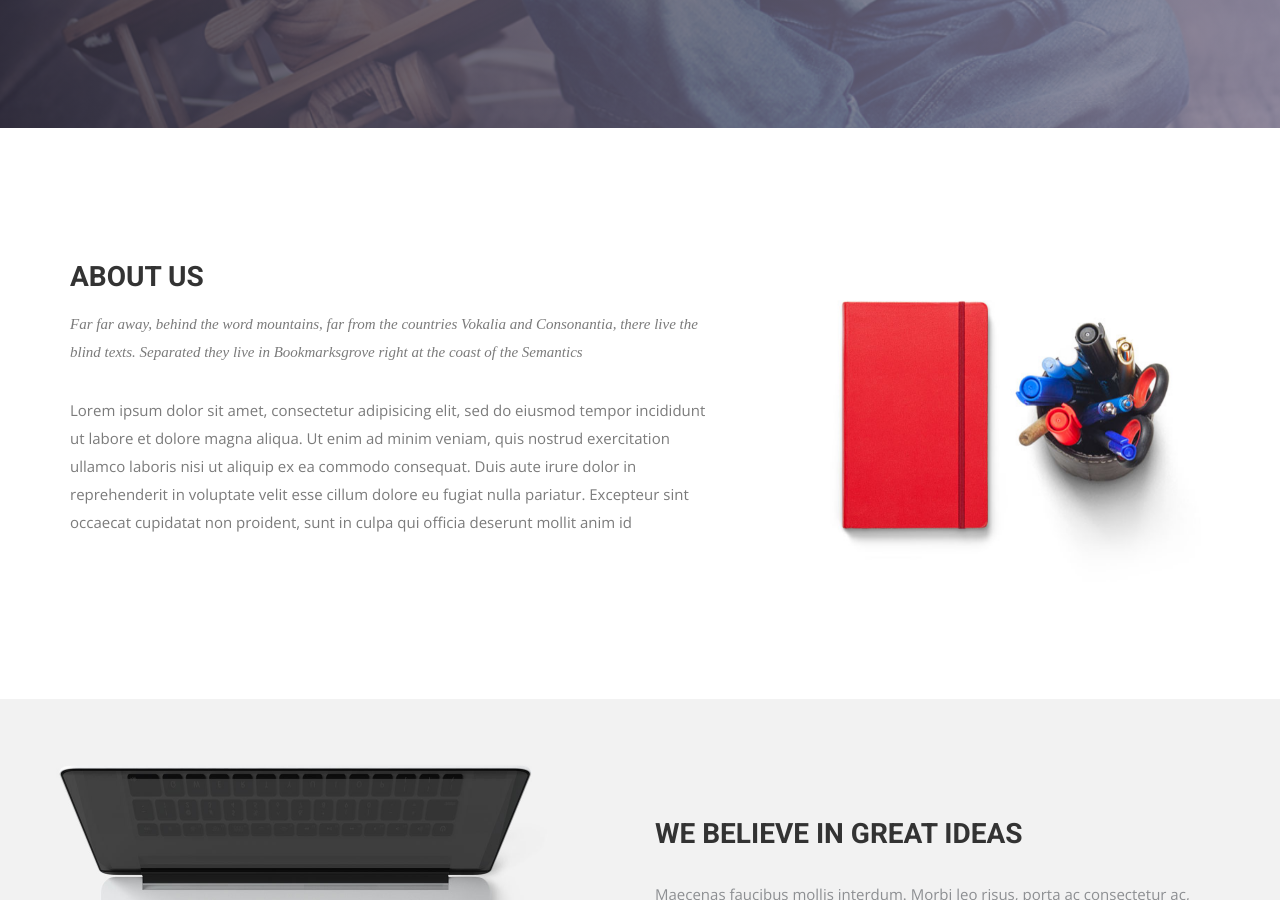
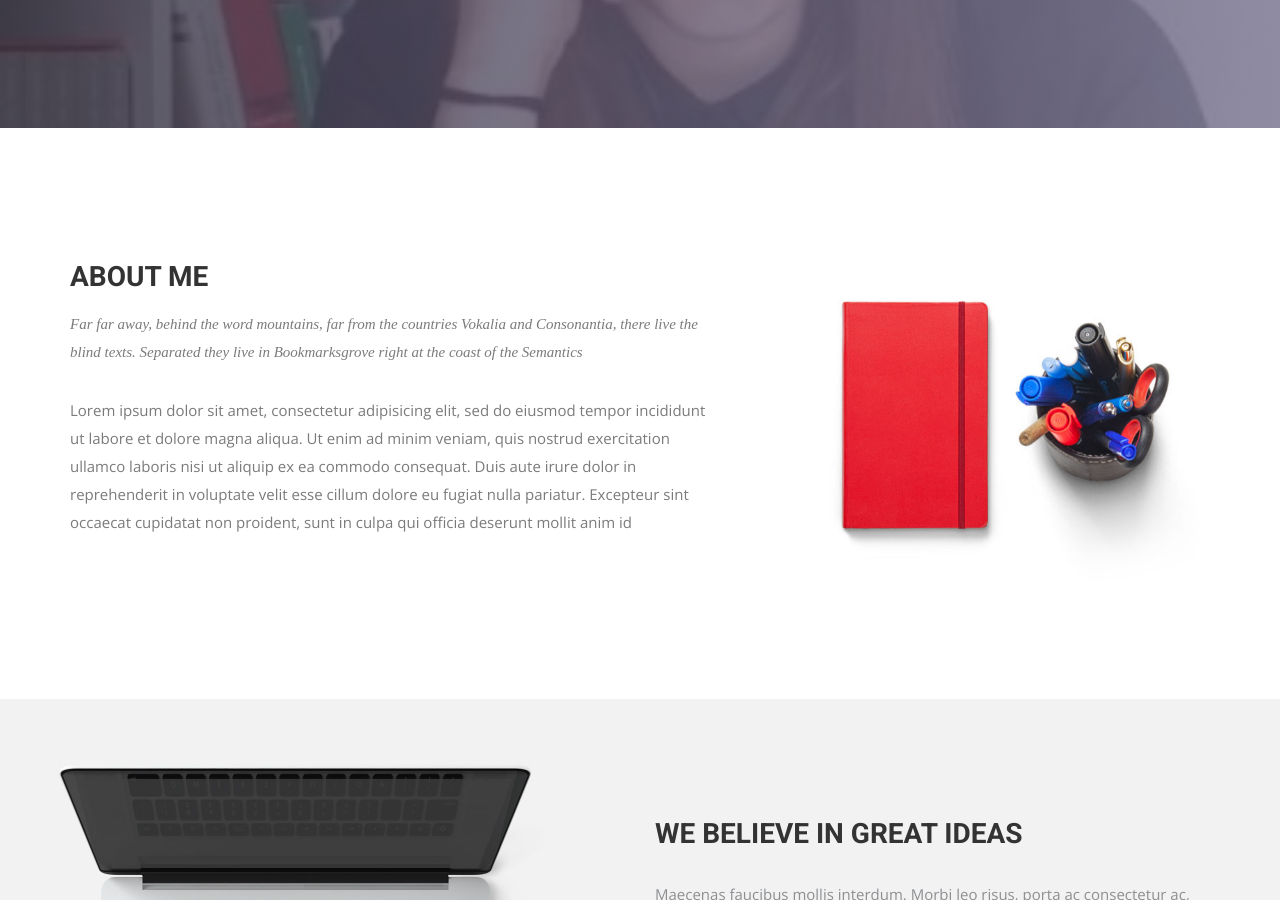
Before and after one commit to elisavilches/elisavilches.github.io, a Jekyll site: the page built from index.html, in a window 1280 px wide and 900 px high, scrolled down 787 px. Built offline with Jekyll 4.4.1, drawn with Linux system fonts in a browser that asks for light colours; nearby versions of some CDN libraries; some web fonts are replaced.

Commit message:
primeros contenidos

```diff
--- a/index.html
+++ b/index.html
@@ -24,7 +24,7 @@ permalink: /
       <div class="col-md-7 col-sm-12">
         <div class="block">
           <div class="section-title">
-            <h2>About Us</h2>
+            <h2>About Me</h2>
             <p>Far far away, behind the word mountains, far from the countries Vokalia and Consonantia, there live the blind texts. Separated they live in Bookmarksgrove right at the coast of the Semantics</p>
           </div>
           <p>Lorem ipsum dolor sit amet, consectetur adipisicing elit, sed do eiusmod tempor incididunt ut labore et dolore magna aliqua. Ut enim ad minim veniam, quis nostrud exercitation ullamco laboris nisi ut aliquip ex ea commodo consequat. Duis aute irure dolor in reprehenderit in voluptate velit esse cillum dolore eu fugiat nulla pariatur. Excepteur sint occaecat cupidatat non proident, sunt in culpa qui officia deserunt mollit anim id </p>
```
Also changed, not shown: img/logo.png, img/slider-bg.jpg.
